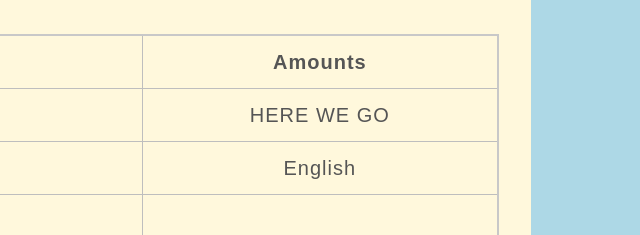
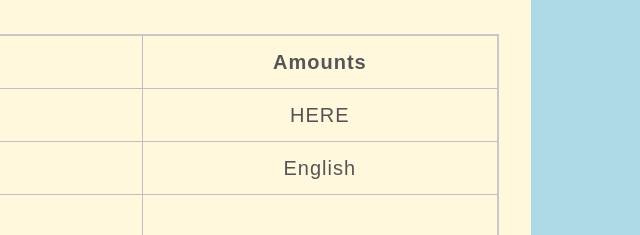
Before and after one commit to norgru/project-iguana, a plain HTML site: page index.html in a window 1280 px wide. Shown: the part 401-636 px from the top of the page, 621-1261 px from the left. Drawn offline with Linux system fonts and the light colour scheme.

Commit message:
Update index.html

```diff
--- a/index.html
+++ b/index.html
@@ -40,7 +40,7 @@
                         </tr>
                         <tr>
                           <th>Water (ml)</th>
-                          <td>HERE WE GO</td>
+                          <td>HERE</td>
                         </tr>
                         <tr>
                           <th>Sugar (g)</th>
```
